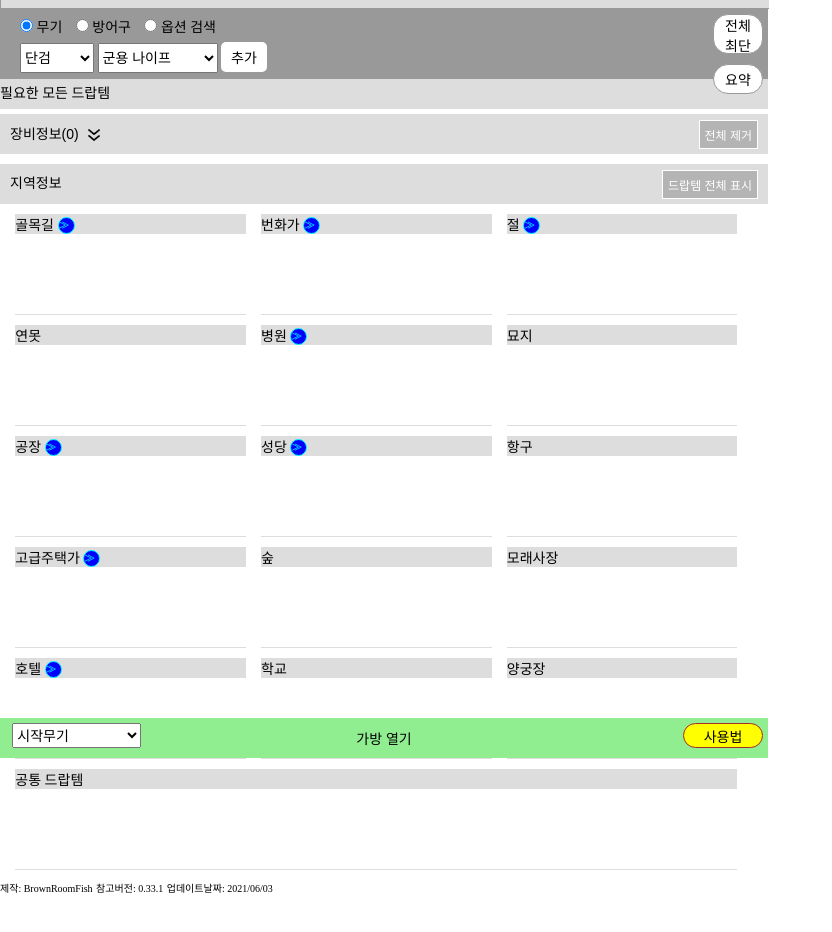
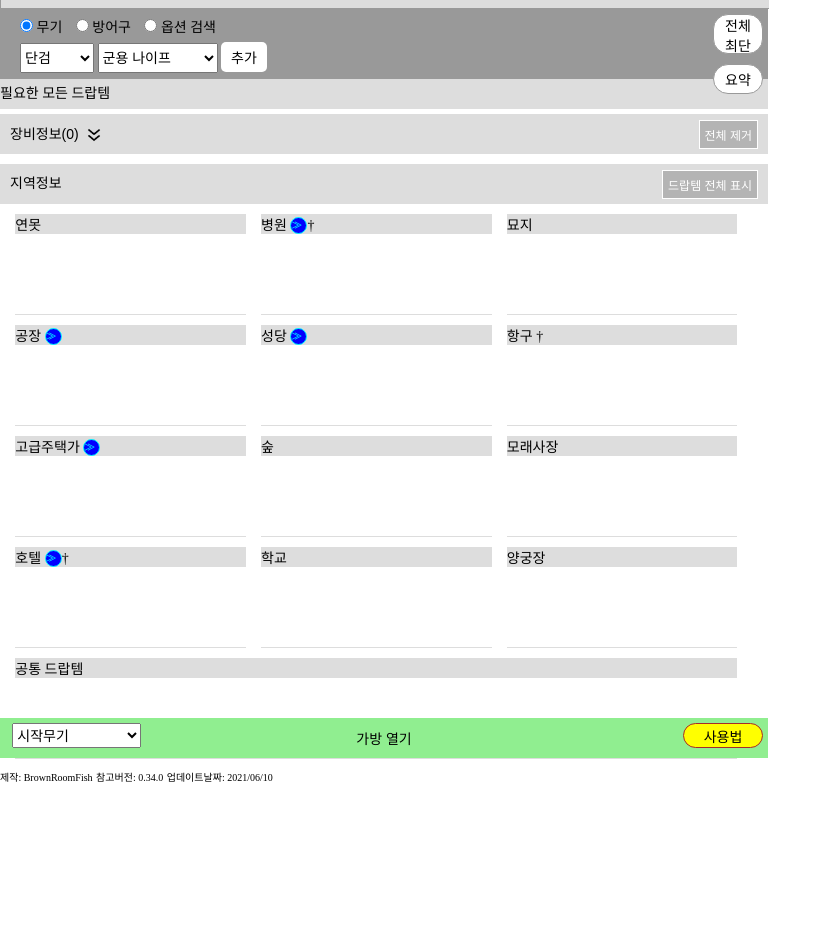
Before and after one commit to 94chl/00RK, a website: page index.html in a window 1280 px wide. Shown: the part 42-974 px from the top of the page, without its empty margins (0-832 px from the left). Drawn offline with Linux system fonts and the light colour scheme.

Commit message:
Update index.html

```diff
--- a/index.html
+++ b/index.html
@@ -178,23 +178,6 @@
         <button class="showDropsAllBtn">드랍템 전체 표시</button>
       </div>
       <div class="areaWrap clearfix">
-        <div class="area clearfix" id="A002">
-          <input type="checkbox" class="checkboxA" id="CBA002">
-          <label class="aLabel" for="CBA002">골목길 <span class="hyperLoop">>></span><strong></strong></label>
-          <ul class="drops"></ul>
-        </div>
-        <div class="area clearfix" id="A003">
-          <input type="checkbox" class="checkboxA" id="CBA003">
-          <label class="aLabel" for="CBA003">번화가 <span class="hyperLoop">>></span><strong></strong></label>
-          <ul class="drops"></ul>
-        </div>
-        <div class="area clearfix" id="A004">
-          <input type="checkbox" class="checkboxA" id="CBA004">
-          <label class="aLabel" for="CBA004">절 <span class="hyperLoop">>></span><strong></strong></label>
-          <ul class="drops"></ul>
-        </div>
-      </div>
-      <div class="areaWrap clearfix">
         <div class="area clearfix" id="A005">
           <input type="checkbox" class="checkboxA" id="CBA005">
           <label class="aLabel" for="CBA005">연못<strong></strong></label>
@@ -202,7 +185,7 @@
         </div>
         <div class="area clearfix" id="A006">
           <input type="checkbox" class="checkboxA" id="CBA006">
-          <label class="aLabel" for="CBA006">병원<strong></strong> <span class="hyperLoop">>></span></label>
+          <label class="aLabel" for="CBA006">병원 <span class="hyperLoop">>></span><span class="reincarnation">†</span><strong></strong></label>
           <ul class="drops"></ul>
         </div>
         <div class="area clearfix" id="A007">
@@ -219,12 +202,12 @@
         </div>
         <div class="area clearfix" id="A009">
           <input type="checkbox" class="checkboxA" id="CBA009">
-          <label class="aLabel" for="CBA009">성당<strong></strong> <span class="hyperLoop">>></span></label>
+          <label class="aLabel" for="CBA009">성당 <span class="hyperLoop">>></span><strong></strong></label>
           <ul class="drops"></ul>
         </div>
         <div class="area clearfix" id="A010">
           <input type="checkbox" class="checkboxA" id="CBA010">
-          <label class="aLabel" for="CBA010">항구<strong></strong></label>
+          <label class="aLabel" for="CBA010">항구 <span class="reincarnation">†</span><strong></strong></label>
           <ul class="drops"></ul>
         </div>
       </div>
@@ -248,7 +231,7 @@
       <div class="areaWrap clearfix">
         <div class="area clearfix" id="A014">
           <input type="checkbox" class="checkboxA" id="CBA014">
-          <label class="aLabel" for="CBA014">호텔 <span class="hyperLoop">>></span><strong></strong></label>
+          <label class="aLabel" for="CBA014">호텔 <span class="hyperLoop">>></span><span class="reincarnation">†</span><strong></strong></label>
           <ul class="drops"></ul>
         </div>
         <div class="area clearfix" id="A015">
@@ -274,8 +257,8 @@
   <footer>
     <div id="footerWrap" class="clearfix">
       <span>제작: BrownRoomFish</span>
-      <span>참고버전: 0.33.1</span>
-      <span>업데이트날짜: 2021/06/03</span>
+      <span>참고버전: 0.34.0</span>
+      <span>업데이트날짜: 2021/06/10</span>
     </div>
   </footer>
 
```
